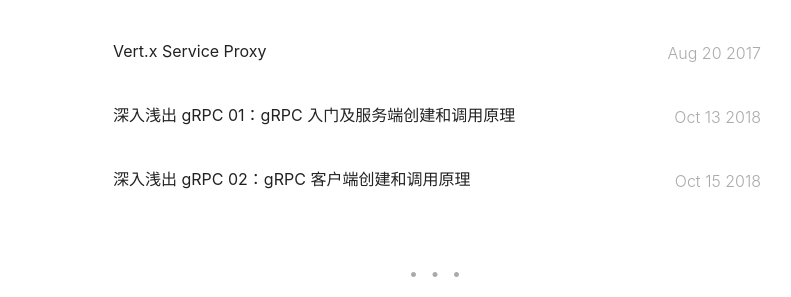
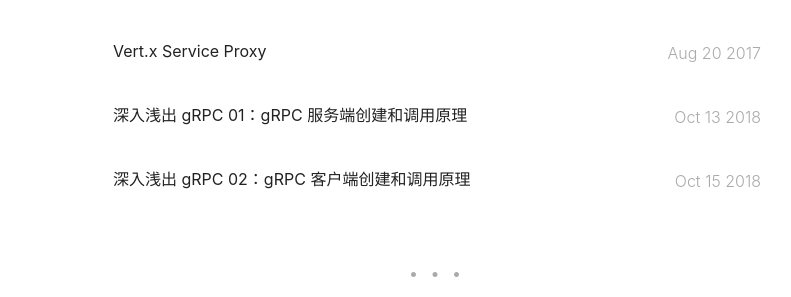
Before and after one commit to Jiangew/jiangew.github.io, a Jekyll site: the page built from tags.html, in a window 1280 px wide and 900 px high, scrolled down 1437 px. Shown: the part 155-452 px from the top of the window, without its empty margins (203-994 px from the left). Built offline with Jekyll 4.4.1, drawn with Linux system fonts in a browser that asks for light colours; some of the changed text lies outside the part shown.

Commit message:
polish title

```diff
--- a/_posts/18-10-13-grpc-01.md
+++ b/_posts/18-10-13-grpc-01.md
@@ -1,5 +1,5 @@
 ---
-title: "深入浅出 gRPC 01：gRPC 入门及服务端创建和调用原理"
+title: "深入浅出 gRPC 01：gRPC 服务端创建和调用原理"
 layout: post
 date: 2018-10-13 18:30
 image: /assets/images/base/markdown.jpg
```
